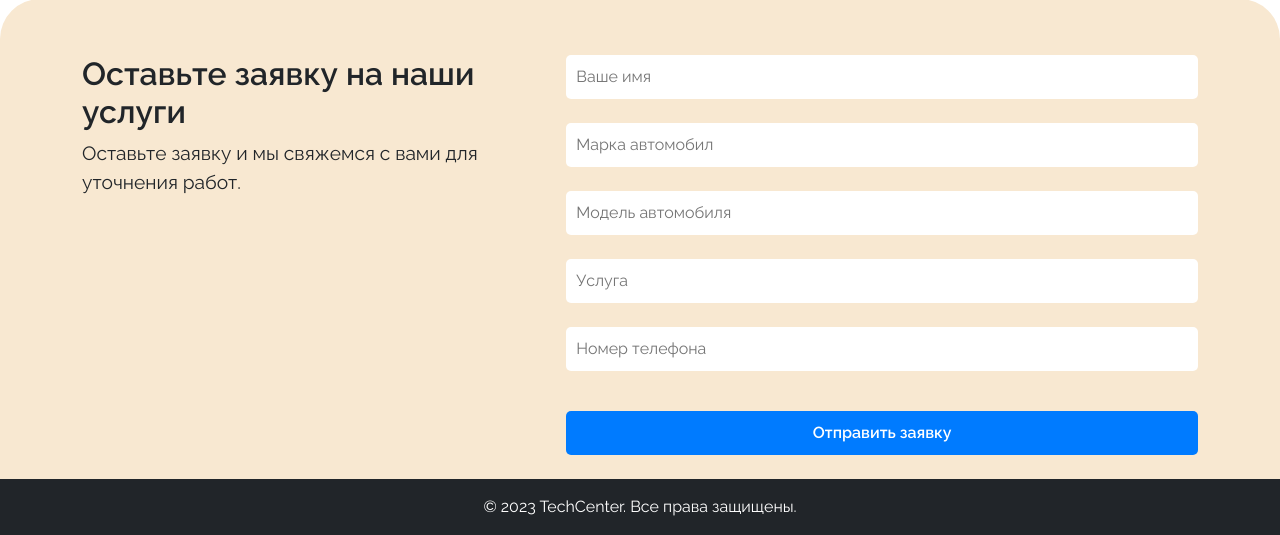
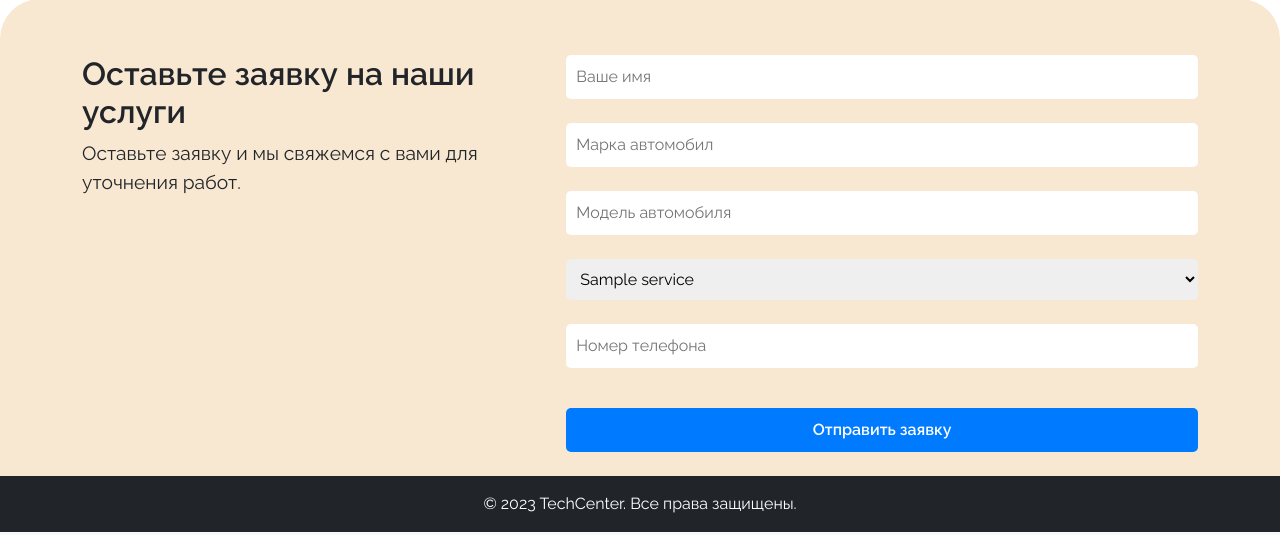
Before and after one commit to superhugebetformiladze/kpo-kurs-project-flask, a Flask app: template templates/client/index.html in a window 1280 px wide. Shown: the part 1853-2388 px from the top of the page. Run offline with Flask 3, Linux system fonts and the light colour scheme; the template is opened without the code that fills it: most values are stand-ins (such as "Sample title", 1, 10 or a date in 2020); parts of the project's set-up code (start-up, migrations or seed data) failed here and were passed over; some libraries are stand-ins or nearby versions.

Commit message:
list of services in request form

```diff
--- a/templates/client/index.html
+++ b/templates/client/index.html
@@ -64,7 +64,11 @@
                         <input type="text" class="input" name="client_name" placeholder="Ваше имя">
                         <input type="text" class="input" name="car_brand" placeholder="Марка автомобил">
                         <input type="text" class="input" name="car_model" placeholder="Модель автомобиля">
-                        <input type="text" class="input" name="service_name" placeholder="Услуга">
+                        <select class="input" name="service_name">
+                            {% for service in all_services %}
+                                <option value="{{ service[1] }}">{{ service[1] }}</option>
+                            {% endfor %}
+                        </select>
                         <input type="text" class="input" name="phone_number" placeholder="Номер телефона">
 
                         <button type="submit" class="btn">Отправить заявку</button>
--- a/website/client/routes/client_routes.py
+++ b/website/client/routes/client_routes.py
@@ -59,7 +59,7 @@ def index():
         else:
             random_services = all_services
 
-    return render_template("client/index.html", services=random_services)
+    return render_template("client/index.html", services=random_services, all_services=all_services)
 
 
 @client_bp.route("/service/<int:service_id>")
```
